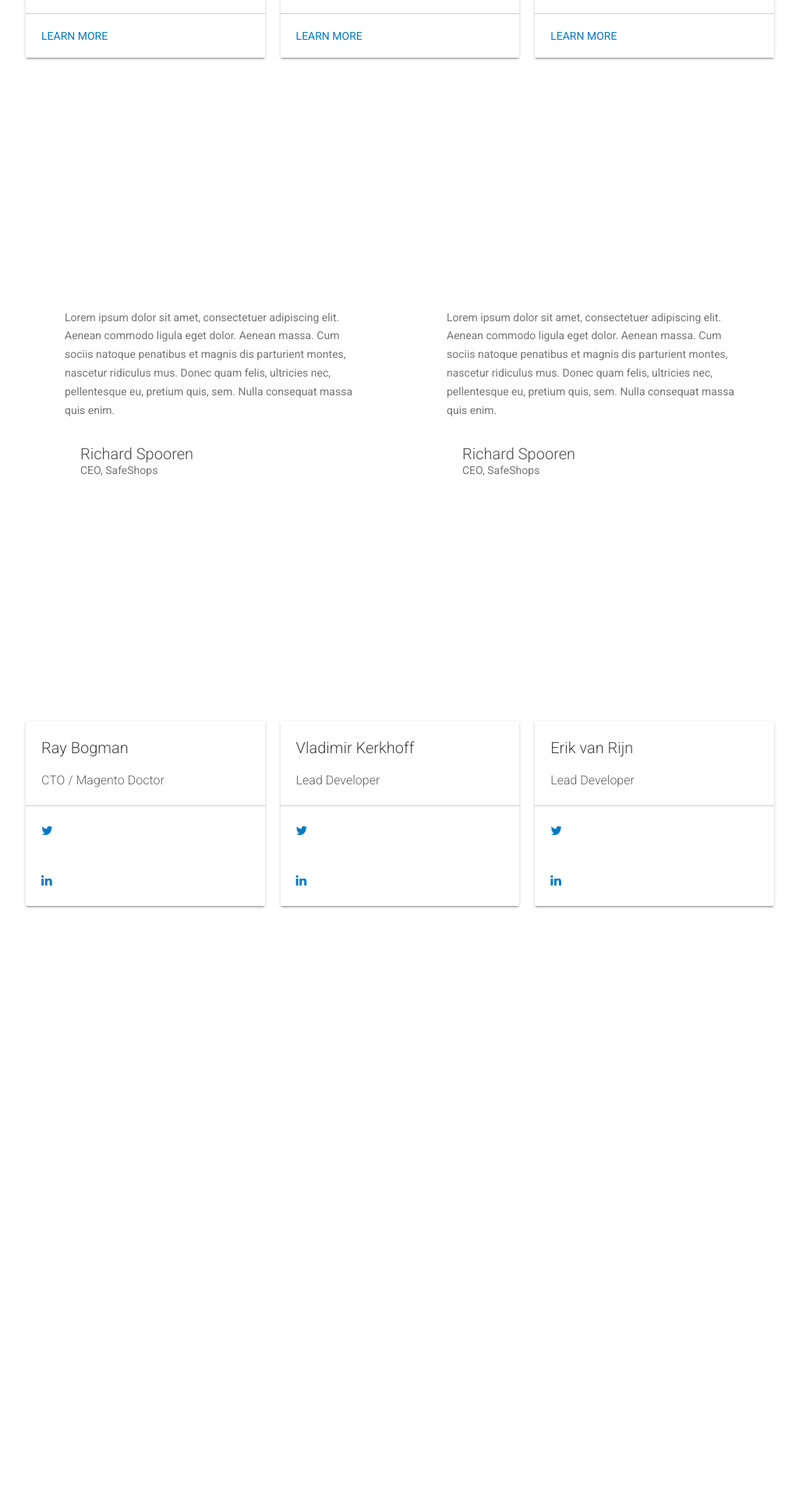
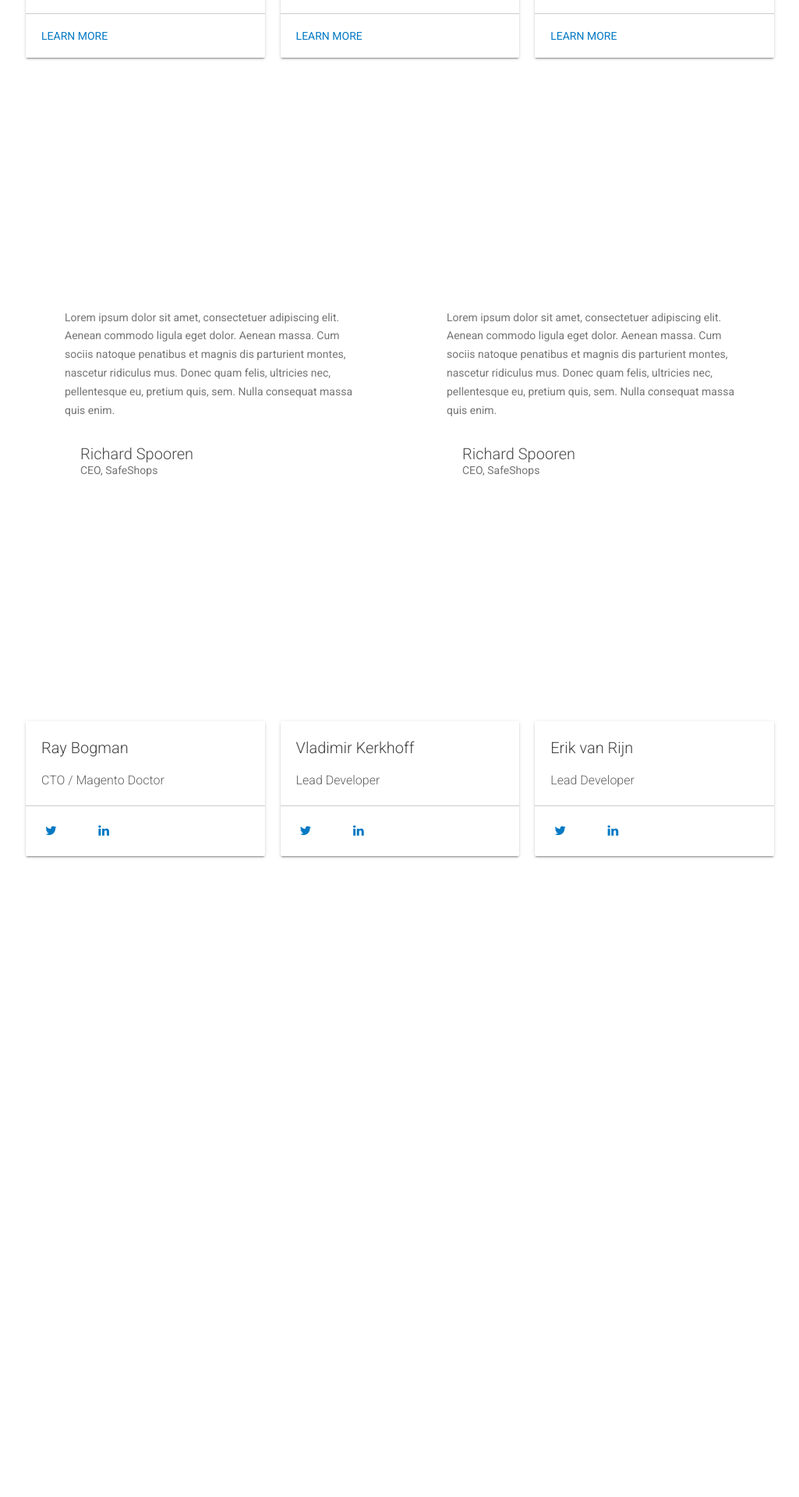
Before and after one commit to mage-acadamy/mage-acadamy.github.io, a Jekyll site: the page built from index.html, in a window 1280 px wide. Shown: the part 2071-3991 px from the top of the page at 78% size, without its empty margins (127-1152 px from the left). Built offline with Jekyll 4.4.1, drawn with Linux system fonts in a browser that asks for light colours; nearby versions of some CDN libraries; comment, search, counter and statistics services are not loaded; before the commit the page ends 3780 px from its top, so only the background shows below that.

Commit message:
come custom stuff in css

```diff
--- a/_includes/css/style1.scss
+++ b/_includes/css/style1.scss
@@ -2943,3 +2943,117 @@ body.case-study blockquote p {
         width: auto
     }
 }
+
+.list-inline>li {
+    display:inline-block;
+    padding-left:5px;
+    padding-right:5px
+}
+
+.copyright {
+  padding-top: 10px;
+  text-align: center;
+}
+
+.form-group {
+    margin-bottom: 25px;
+}
+
+.form-group input,
+.form-group textarea {
+    padding: 20px;
+}
+
+.form-group input.data-input {
+    height: auto;
+}
+
+.form-group textarea.data-input {
+    height: 274px;
+    width: 100%;
+    line-height: 150%;
+    resize:vertical;
+}
+
+.data-input:focus {
+    border-color: #fed136;
+    box-shadow: none;
+}
+
+.data-input {
+	color:#3c3c3c;
+  font-weight:500;
+	font-size: 18px;
+	border-radius: 0;
+	line-height: 22px;
+	background-color: #fbfbfb;
+	padding: 13px 13px 13px 54px;
+	margin-bottom: 10px;
+	width:100%;
+	-webkit-box-sizing: border-box;
+	-moz-box-sizing: border-box;
+	-ms-box-sizing: border-box;
+	box-sizing: border-box;
+  border: 3px solid rgba(0,0,0,0);
+}
+
+.data-input:focus{
+	background: #fff;
+	box-shadow: 0;
+	border: 3px solid #3498db;
+	color: #3498db;
+	outline: none;
+  padding: 13px 13px 13px 54px;
+}
+.success {
+	width: 0px;
+	height: 74px;
+	background-color: #fbfbfb;
+	-webkit-transition: .3s ease;
+	-moz-transition: .3s ease;
+	-o-transition: .3s ease;
+	-ms-transition: .3s ease;
+	transition: .3s ease;
+}
+
+.submit:hover .success{
+  width:100%;
+  background-color:white;
+}
+
+#button-submit{
+	float:left;
+	width: 100%;
+	border: #fbfbfb solid 4px;
+	cursor:pointer;
+	background-color: #0379C4;
+	color:white;
+	font-size:24px;
+	padding-top:22px;
+	padding-bottom:22px;
+	-webkit-transition: all 0.3s;
+	-moz-transition: all 0.3s;
+	transition: all 0.3s;
+  margin-top:-4px;
+  font-weight:700;
+}
+
+#button-submit:hover{
+	background-color: rgba(0,0,0,0);
+	color: #0493bd;
+}
+
+.submit:hover {
+	color: #3498db;
+}
+
+#aside {
+	float: right;
+	padding: 3%;
+	width: 24%;
+	background-color: #eee;
+}
+
+.fa-2x {
+  vertical-align: middle;
+}
```
